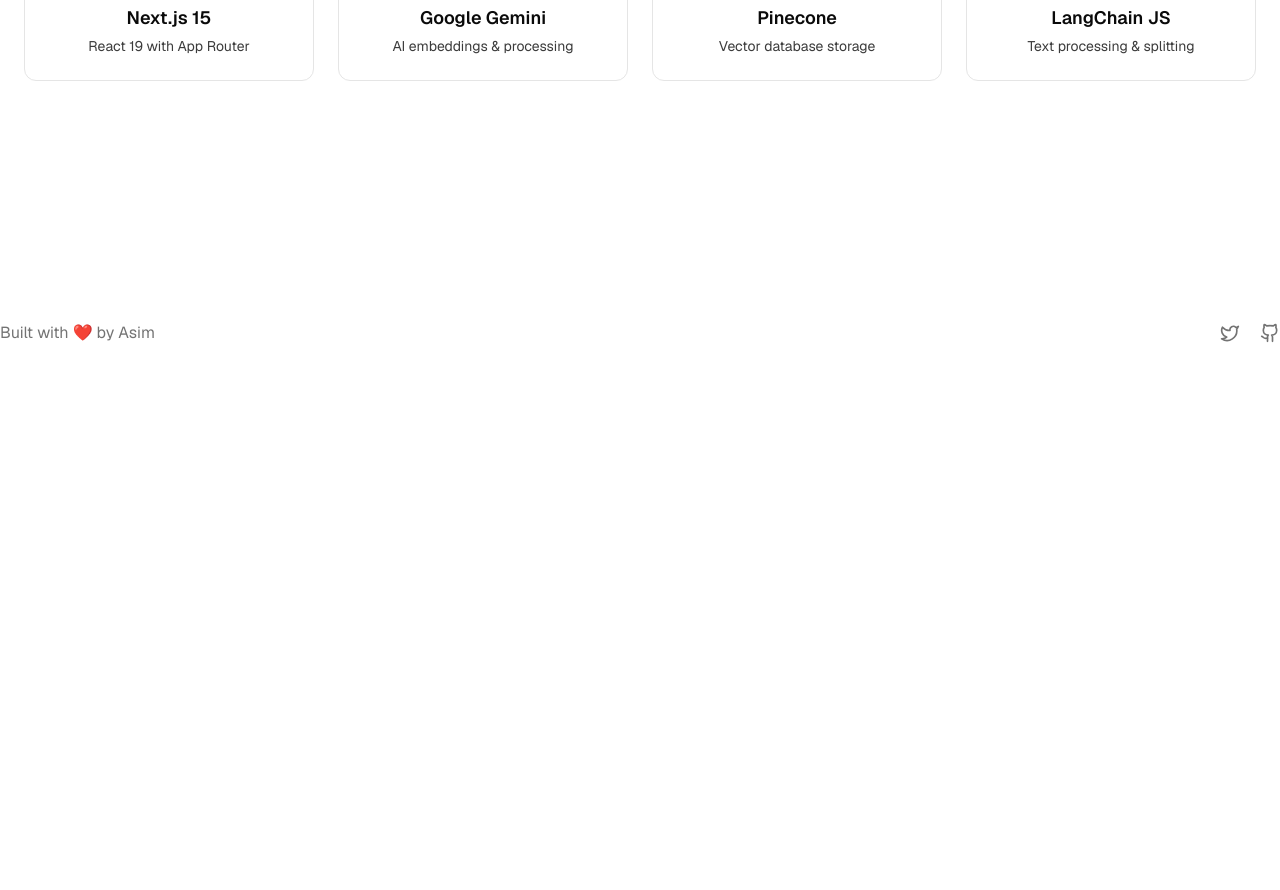
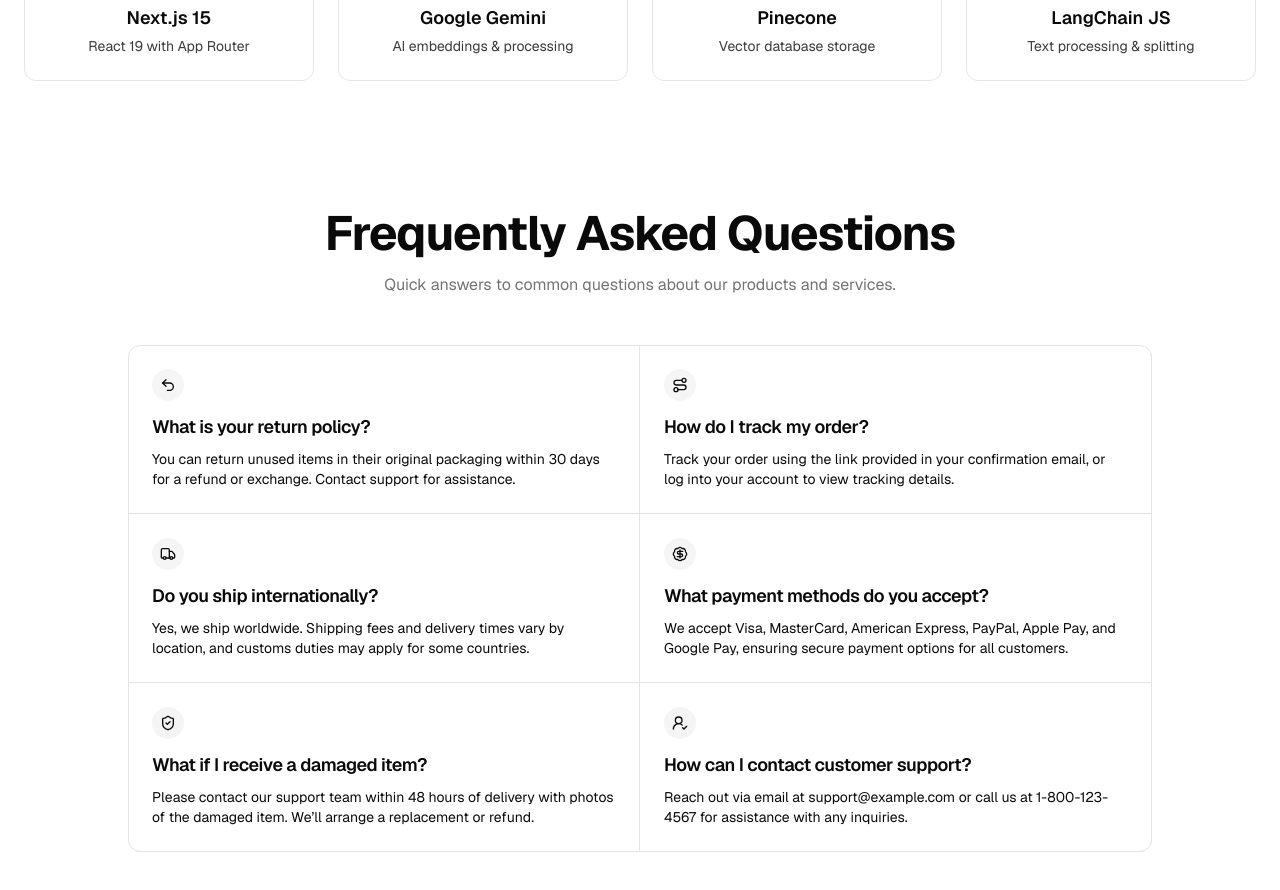
Before and after one commit to asimar007/Semantix_Web-Intelligence_AI-Agent, a Next.js app: page / in a window 1280 px wide. Shown: the part 1740-2630 px from the top of the page. Before the commit the page ends 2117 px from the top, so only its background shows below. Built offline with nearby package versions, Linux system fonts and the light colour scheme.

Commit message:
add FAQ component

```diff
--- a/src/app/page.js
+++ b/src/app/page.js
@@ -1,6 +1,7 @@
 import Features from "@/components/features";
 import Footer from "@/components/Footer";
 import Hero from "@/components/hero";
+import FAQ from "@/components/faq";
 import { Navbar } from "@/components/navbar";
 import { ArchitectureSection } from "@/components/ArchitectureSection";
 
@@ -12,6 +13,7 @@
         <Hero />
         <Features />
         <ArchitectureSection />
+        <FAQ />
         <Footer />
       </main>
     </>
--- /dev/null
+++ b/src/components/faq.jsx
@@ -0,0 +1,81 @@
+import {
+  BadgeDollarSign,
+  Route,
+  ShieldCheck,
+  Truck,
+  Undo2,
+  UserRoundCheck,
+} from "lucide-react";
+
+const faq = [
+  {
+    icon: Undo2,
+    question: "What is your return policy?",
+    answer:
+      "You can return unused items in their original packaging within 30 days for a refund or exchange. Contact support for assistance.",
+  },
+  {
+    icon: Route,
+    question: "How do I track my order?",
+    answer:
+      "Track your order using the link provided in your confirmation email, or log into your account to view tracking details.",
+  },
+  {
+    icon: Truck,
+    question: "Do you ship internationally?",
+    answer:
+      "Yes, we ship worldwide. Shipping fees and delivery times vary by location, and customs duties may apply for some countries.",
+  },
+  {
+    icon: BadgeDollarSign,
+    question: "What payment methods do you accept?",
+    answer:
+      "We accept Visa, MasterCard, American Express, PayPal, Apple Pay, and Google Pay, ensuring secure payment options for all customers.",
+  },
+  {
+    icon: ShieldCheck,
+    question: "What if I receive a damaged item?",
+    answer:
+      "Please contact our support team within 48 hours of delivery with photos of the damaged item. We’ll arrange a replacement or refund.",
+  },
+  {
+    icon: UserRoundCheck,
+    question: "How can I contact customer support?",
+    answer:
+      "Reach out via email at support@example.com or call us at 1-800-123-4567 for assistance with any inquiries.",
+  },
+];
+
+const FAQ = () => {
+  return (
+    <div
+      id="faq"
+      className="min-h-screen flex items-center justify-center px-6 py-12 xs:py-20"
+    >
+      <div className="max-w-screen-lg">
+        <h2 className="text-3xl xs:text-4xl md:text-5xl !leading-[1.15] font-bold tracking-tight text-center">
+          Frequently Asked Questions
+        </h2>
+        <p className="mt-3 xs:text-lg text-center text-muted-foreground">
+          Quick answers to common questions about our products and services.
+        </p>
+
+        <div className="mt-12 grid md:grid-cols-2 bg-background rounded-xl overflow-hidden outline outline-[1px] outline-border outline-offset-[-1px]">
+          {faq.map(({ question, answer, icon: Icon }) => (
+            <div key={question} className="border p-6 -mt-px -ml-px">
+              <div className="h-8 w-8 xs:h-10 xs:w-10 flex items-center justify-center rounded-full bg-accent">
+                <Icon className="h-4 w-4 xs:h-6 xs:w-6" />
+              </div>
+              <div className="mt-3 mb-2 flex items-start gap-2 text-lg xs:text-[1.35rem] font-semibold tracking-tight">
+                <span>{question}</span>
+              </div>
+              <p className="text-sm xs:text-base">{answer}</p>
+            </div>
+          ))}
+        </div>
+      </div>
+    </div>
+  );
+};
+
+export default FAQ;
--- a/src/components/navbar/nav-menu.jsx
+++ b/src/components/navbar/nav-menu.jsx
@@ -19,6 +19,11 @@
           <Link href="#architecture">Architecture</Link>
         </NavigationMenuLink>
       </NavigationMenuItem>
+      <NavigationMenuItem>
+        <NavigationMenuLink asChild>
+          <Link href="#faq">FAQ</Link>
+        </NavigationMenuLink>
+      </NavigationMenuItem>
     </NavigationMenuList>
   </NavigationMenu>
 );
```
